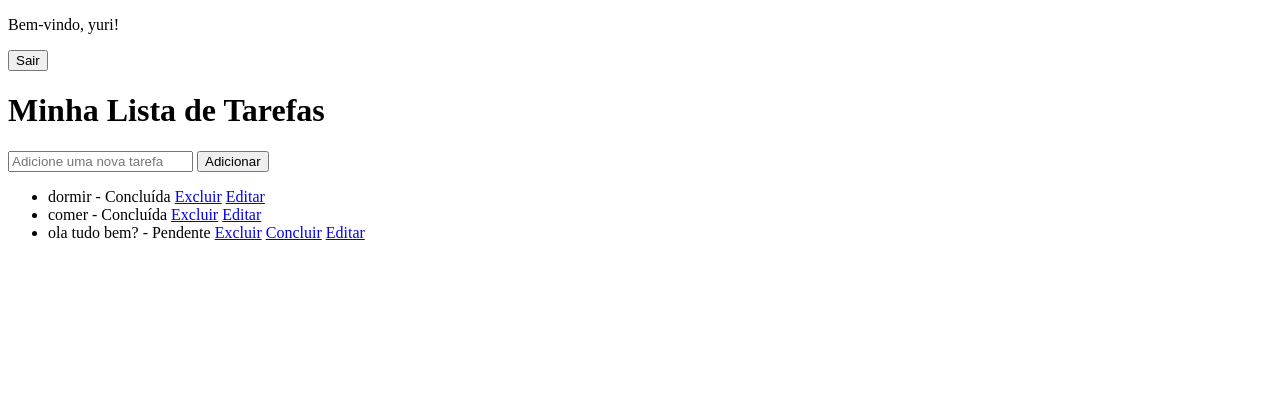
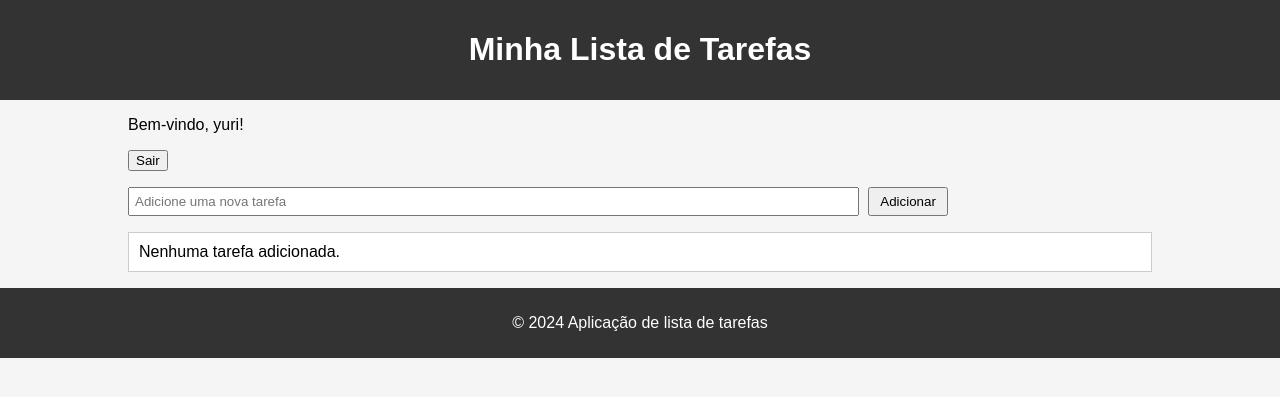
Before and after one commit to dessouzazz/Lista-de-tarefas, a Django app: page / in a window 1280 px wide. Shown: the top 397 px of the page. Run offline with Django 5.2, Linux system fonts and the light colour scheme; a user stored in the database is signed in; data comes from the database, SQL or seed files in the repository; both versions use the stored data as it was after the commit.

Commit message:
:fire: ADD CSS

```diff
--- a/config/settings.py
+++ b/config/settings.py
@@ -11,6 +11,7 @@ https://docs.djangoproject.com/en/5.1/ref/settings/
 """
 
 from pathlib import Path
+import os
 
 # Build paths inside the project like this: BASE_DIR / 'subdir'.
 BASE_DIR = Path(__file__).resolve().parent.parent
@@ -118,6 +119,8 @@ USE_TZ = True
 
 STATIC_URL = 'static/'
 
+STATIC_ROOT = os.path.join(BASE_DIR, 'staticfiles')
+
 # Default primary key field type
 # https://docs.djangoproject.com/en/5.1/ref/settings/#default-auto-field
 
--- a/tarefas/models.py
+++ b/tarefas/models.py
@@ -1,5 +1,6 @@
 from django.db import models
 from django.contrib.auth.models import User
+from django.core.exceptions import ValidationError
 
 class Tarefa(models.Model):
     titulo = models.CharField(max_length=100)
@@ -8,3 +9,10 @@ class Tarefa(models.Model):
 
     def __str__(self):
         return self.titulo
+
+    def clean(self):
+        if Tarefa.objects.filter(titulo=self.titulo, usuario=self.usuario).exclude(id=self.id).exists():
+            raise ValidationError('Você já possui uma tarefa com este título.')
+
+    class Meta:
+        ordering = ['-id']  # Exemplo: ordenar tarefas pela mais recente
--- /dev/null
+++ b/tarefas/static/css/style.css
@@ -0,0 +1,90 @@
+body {
+    font-family: Arial, sans-serif;
+    background-color: #f5f5f5;
+    margin: 0;
+    padding: 0;
+}
+
+header, footer {
+    background-color: #333;
+    color: #fff;
+    padding: 10px 0;
+    text-align: center;
+}
+
+h1 {
+    color: #333;
+}
+
+h2 {
+    color: #d40606;
+}
+
+.container {
+    width: 80%;
+    margin: auto;
+    overflow: hidden;
+}
+
+.tarefa-concluida {
+    text-decoration: line-through;
+    color: gray;
+}
+
+.form-adicionar-tarefa input[type="text"] {
+    width: 70%;
+    padding: 5px;
+    margin-right: 5px;
+}
+
+.form-adicionar-tarefa button {
+    padding: 5px 10px;
+}
+
+.lista-tarefas {
+    list-style: none;
+    padding: 0;
+}
+
+.lista-tarefas li {
+    background: #fff;
+    margin-bottom: 5px;
+    padding: 10px;
+    border: 1px solid #ccc;
+    display: flex;
+    justify-content: space-between;
+    align-items: center;
+}
+
+.lista-tarefas li a {
+    margin-left: 10px;
+    text-decoration: none;
+    color: #007BFF;
+}
+
+.lista-tarefas li a:hover {
+    text-decoration: underline;
+}
+
+.messages {
+    list-style: none;
+    padding: 0;
+    margin: 10px 0;
+}
+
+.messages li {
+    padding: 10px;
+    margin-bottom: 5px;
+}
+
+.messages li.success {
+    background-color: #d4edda;
+    color: #155724;
+    border: 1px solid #c3e6cb;
+}
+
+.messages li.error {
+    background-color: #f8d7da;
+    color: #721c24;
+    border: 1px solid #f5c6cb;
+}
--- /dev/null
+++ b/tarefas/static/js/script.js
@@ -0,0 +1,3 @@
+function confirmarExclusao() {
+    return confirm('Você tem certeza que deseja excluir esta tarefa?');
+}
--- /dev/null
+++ b/tarefas/templates/base.html
@@ -0,0 +1,36 @@
+<!DOCTYPE html>
+<html lang="pt-BR">
+<head>
+    {% load static %}
+    <meta charset="UTF-8">
+    <title>{% block title %}To-Do List{% endblock %}</title>
+    <link rel="stylesheet" href="{% static 'css/style.css' %}">
+</head>
+<body>
+    <header>
+        <div class="container">
+            <h1>
+                <a href="{% url 'lista_tarefas' %}" style="color: #fff; text-decoration: none;">Minha Lista de Tarefas</a>
+            </h1>
+        </div>
+    </header>
+
+    <div class="container">
+        {% if messages %}
+            <ul class="messages">
+                {% for message in messages %}
+                    <li class="{{ message.tags }}">{{ message }}</li>
+                {% endfor %}
+            </ul>
+        {% endif %}
+        {% block content %}{% endblock %}
+    </div>
+
+    <footer>
+        <p>&copy; 2024 Aplicação de lista de tarefas</p>
+    </footer>
+
+    <!-- Scripts JavaScript -->
+    <script src="{% static 'js/script.js' %}"></script>
+</body>
+</html>
--- a/tarefas/templates/lista_tarefas.html
+++ b/tarefas/templates/lista_tarefas.html
@@ -1,15 +1,11 @@
-<!DOCTYPE html>
-<html lang="pt-BR">
-    <head>
-        <meta charset="UTF-8">
-        <meta name="viewport" content="width=device-width, initial-scale=1.0">
-        <title>Lista de Tarefas</title>
-    </head>
-    <body>
-
+<!-- tarefas/templates/tarefas/lista_tarefas.html -->
+{% extends 'base.html' %}
+{% block title %}Lista de Tarefas{% endblock %}
+{% block content %}
+<div class="conteudo">
     {% if user.is_authenticated %}
         <p>Bem-vindo, {{ user.username }}!
-       <form action="{% url 'logout' %}" method="post">
+            <form action="{% url 'logout' %}" method="post" style="display:inline;">
                 {% csrf_token %}
                 <button type="submit">Sair</button>
             </form>
@@ -18,24 +14,27 @@
         <a href="{% url 'login' %}">Entrar</a>
     {% endif %}
 
-        <h1>Minha Lista de Tarefas</h1>
-        <form method="POST">
+    <form method="POST" class="form-adicionar-tarefa">
         {% csrf_token %}
         <input type="text" name="titulo" placeholder="Adicione uma nova tarefa" required>
         <button type="submit">Adicionar</button>
     </form>
 
-        <ul>
+    <ul class="lista-tarefas">
         {% for tarefa in tarefas %}
-                <li>
-                    {{ tarefa.titulo }} - {% if tarefa.concluida %}Concluída{% else %}Pendente{% endif %}
-                    <a href="{% url 'excluir_tarefa' tarefa.id %}">Excluir</a>
+            <li class="{% if tarefa.concluida %}tarefa-concluida{% endif %}">
+                {{ tarefa.titulo }}
+                <div class="acoes">
                     {% if not tarefa.concluida %}
                         <a href="{% url 'concluir_tarefa' tarefa.id %}">Concluir</a>
                     {% endif %}
                     <a href="{% url 'editar_tarefa' tarefa.id %}">Editar</a>
+                    <a href="{% url 'excluir_tarefa' tarefa.id %}" onclick="return confirmarExclusao();">Excluir</a>
+                </div>
             </li>
+        {% empty %}
+            <li>Nenhuma tarefa adicionada.</li>
         {% endfor %}
     </ul>
-    </body>
-</html>
+</div>
+{% endblock %}
--- a/tarefas/templates/registration/login.html
+++ b/tarefas/templates/registration/login.html
@@ -1,8 +1,10 @@
+{% load static %}
 <!DOCTYPE html>
 <html lang="pt-BR">
 <head>
     <meta charset="UTF-8">
     <meta name="viewport" content="width=device-width, initial-scale=1.0">
+    <link rel="stylesheet" href="{% static 'css/style.css' %}">
     <title>Login</title>
 </head>
 <body>
--- a/tarefas/views.py
+++ b/tarefas/views.py
@@ -1,6 +1,7 @@
 from django.shortcuts import render, redirect,  get_object_or_404
 from .models import Tarefa
-
+from django.contrib import messages
+from django.core.exceptions import ValidationError
 from django.contrib.auth.decorators import login_required
 
 @login_required
@@ -8,20 +9,19 @@ def lista_tarefas(request):
     if request.method == 'POST':
         titulo = request.POST.get('titulo')
         if titulo:
-            Tarefa.objects.create(titulo=titulo, usuario=request.user)
-            return redirect('lista_tarefas')
+            tarefa = Tarefa(titulo=titulo, usuario=request.user)
+            try:
+                tarefa.full_clean()
+                tarefa.save()
+                messages.success(request, 'Tarefa adicionada com sucesso!')
+            except ValidationError as e:
+                messages.error(request, e.message_dict['titulo'][0])
+        else:
+            messages.error(request, 'O título da tarefa não pode ser vazio.')
+
+        return redirect('lista_tarefas')
 
     tarefas = Tarefa.objects.filter(usuario=request.user)
-    return render(request, 'lista_tarefas.html', {'tarefas': tarefas})
-
-def lista_tarefas(request):
-    if request.method == 'POST':
-        titulo = request.POST.get('titulo')
-        if titulo:
-            Tarefa.objects.create(titulo=titulo)
-            return redirect('lista_tarefas')
-
-    tarefas = Tarefa.objects.all()
     return render(request, 'lista_tarefas.html', {'tarefas': tarefas})
 
 def concluir_tarefa(request, id):
```
Also changed, not shown: tarefas/templates/editar_tarefa.html (+12 -16 lines), db.sqlite3, tarefas/migrations/0003_alter_tarefa_options.py (added). Lines whose indentation alone changed are shown as unchanged.
